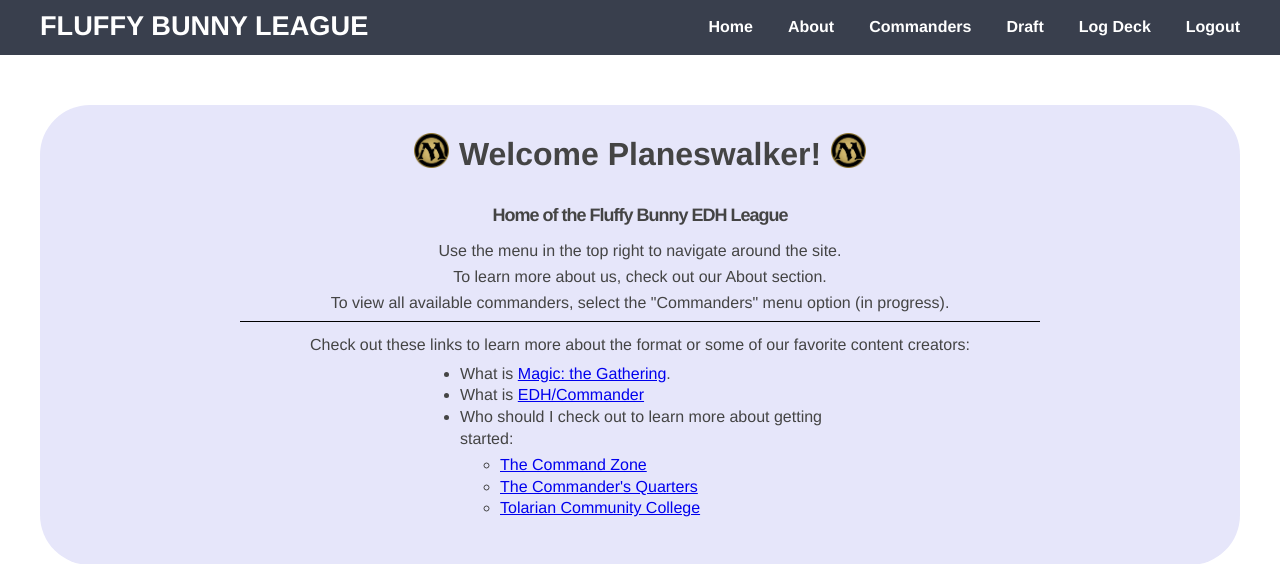
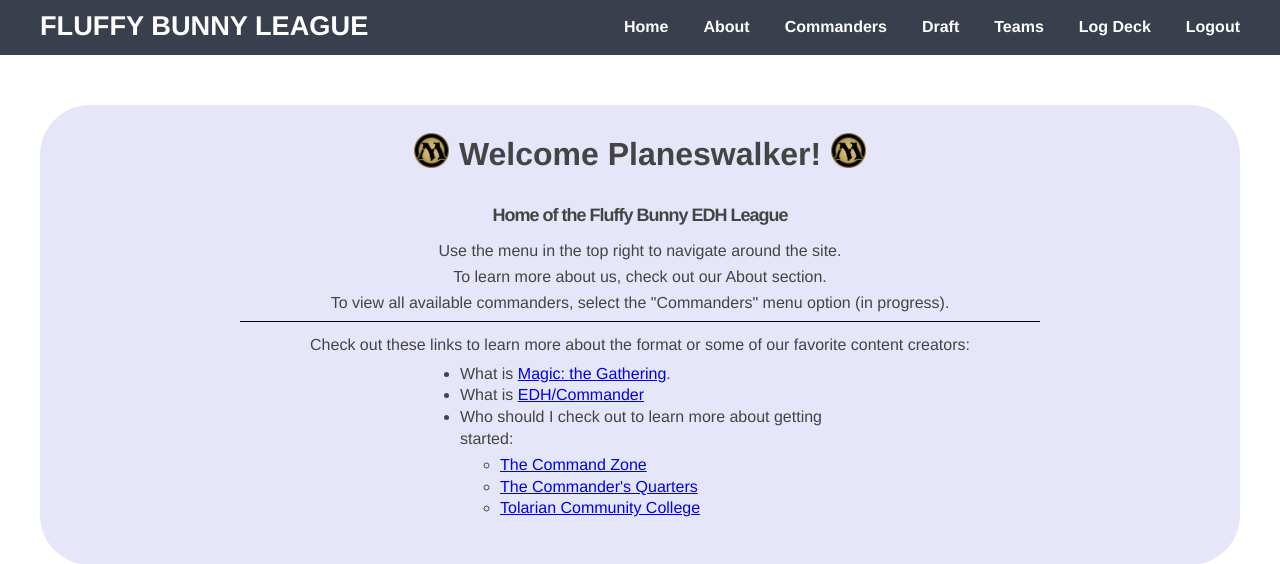
Before and after one commit to huey2117/mtg_league_flask, a Python web app: template templates/home.html in a window 1280 px wide. Shown: the top 564 px of the page. Run offline with Jinja, Linux system fonts and the light colour scheme; the template is opened without the code that fills it, so the values that code supplies are empty.

Commit message:
updated menu

```diff
--- a/templates/layout.html
+++ b/templates/layout.html
@@ -26,6 +26,7 @@
                         </div></li>
                     <li><a class="menu-item" href=" {{ url_for('commanders') }}">Commanders</a></li>
                     <li><a class="menu-item" href=" {{ url_for('draft') }}">Draft</a></li>
+                    <li><a class="menu-item" href=" {{url_for('teams') }}">Teams</a></li>
                     <li>{% if current_user.has_role('admin')
                             or current_user.has_role('commissioner')
                             or current_user.has_role('scorekeeper') %}
```
